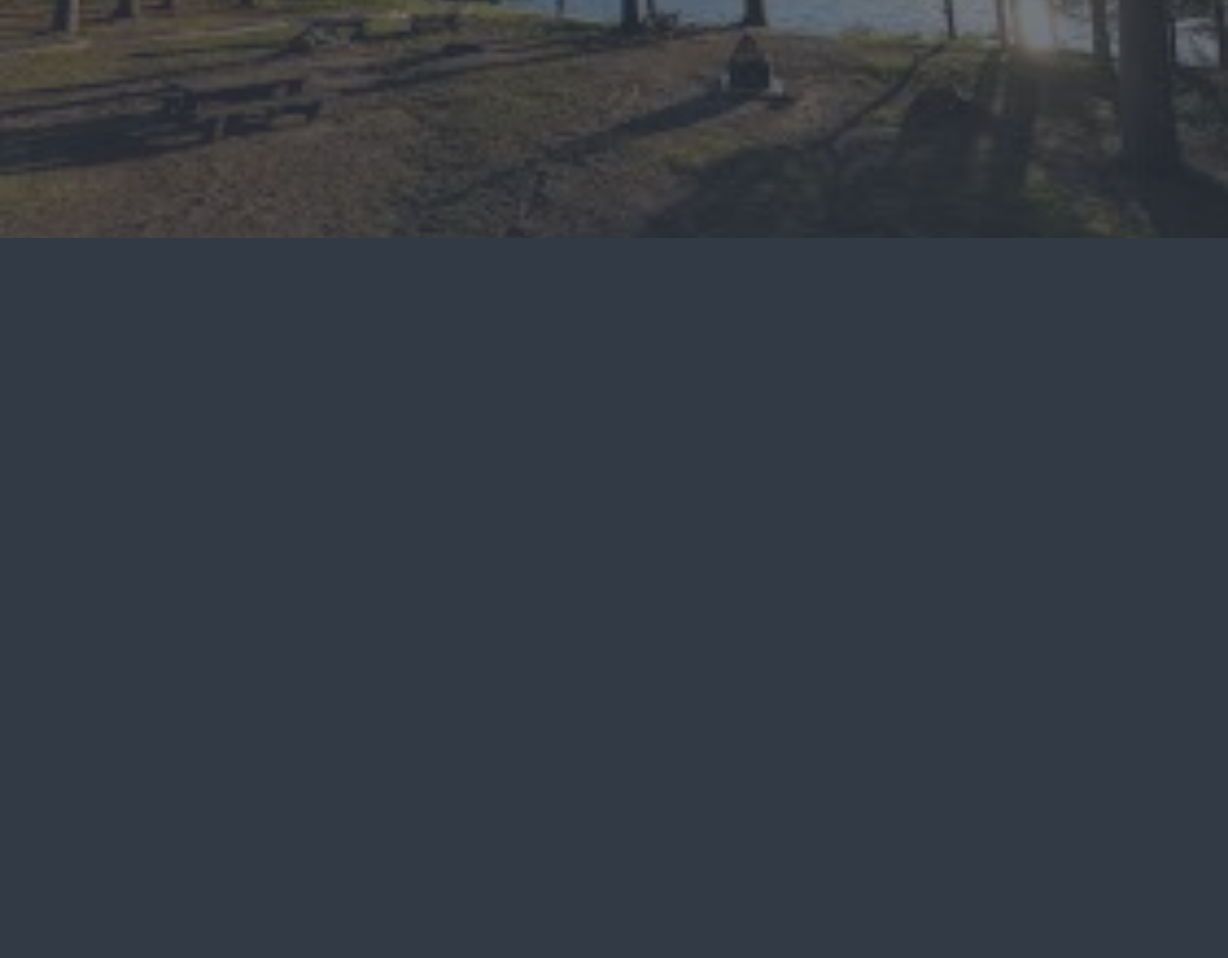
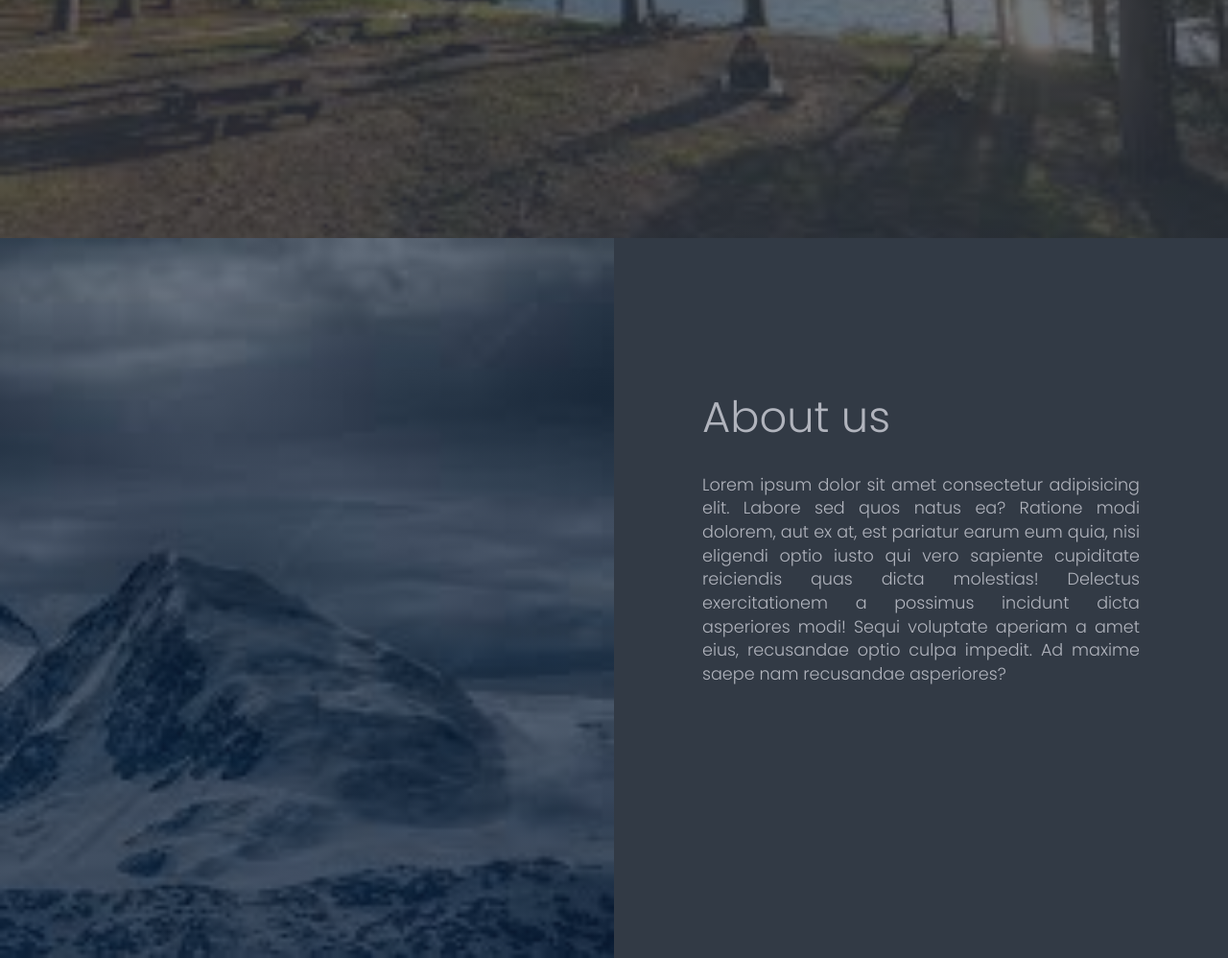
Before and after one commit to Nour-fadhel/-formalab-bootstrap-landing, a plain HTML site: page index.html in a window 1280 px wide. Shown: the part 502-1500 px from the top of the page at 96% size. Before the commit the page ends 800 px from the top, so only its background shows below. Drawn offline with Linux system fonts and the light colour scheme.

Commit message:
add about us section

```diff
--- a/index.html
+++ b/index.html
@@ -65,6 +65,24 @@
     <h1 class="heading">Landing Page Website</h1>
   </div>
 
+  <div class="container-fluid" id="aboutus">
+    <div class="row">
+        <div class="col-xs-12 col-sm-6 col-lg-6 column-left">
+
+        </div>
+        <div class="col-xs-12 col-sm-6 col-lg-6 column-right">
+            <h1 class="section-title">About us</h1>
+            <p class="paragraph">Lorem ipsum dolor sit amet consectetur adipisicing elit.
+                Labore sed quos natus ea? Ratione modi dolorem, aut ex at, est pariatur earum eum quia,
+                nisi eligendi optio iusto qui vero sapiente cupiditate reiciendis quas dicta molestias!
+                Delectus exercitationem a possimus incidunt dicta asperiores modi!
+                Sequi voluptate aperiam a amet eius, recusandae optio culpa impedit.
+                Ad maxime saepe nam recusandae asperiores?</p>
+
+        </div>
+    </div>
+</div>
+
 
 
 
```
